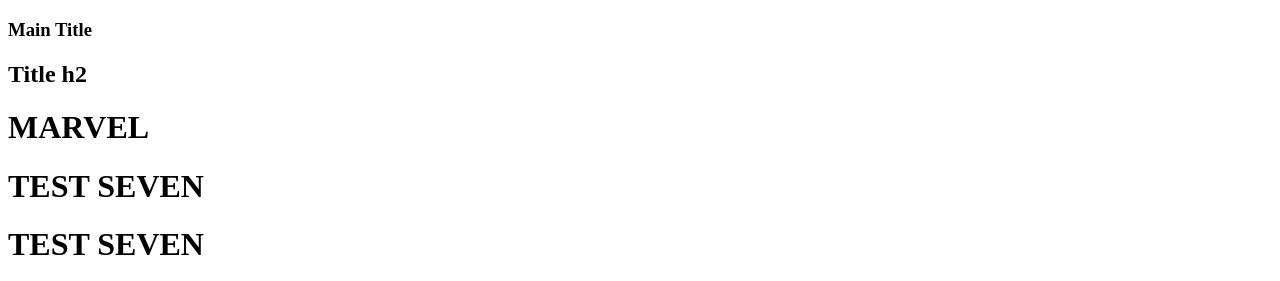
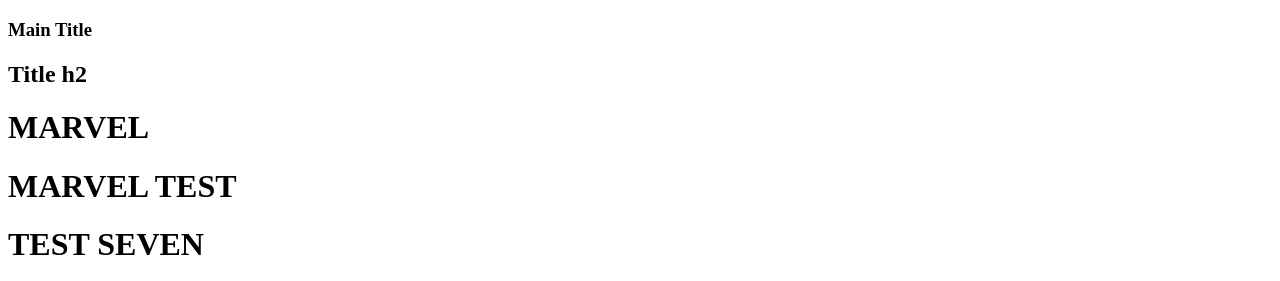
Before and after one commit to vfaconi/faconis, a plain HTML site: page index.html in a window 1280 px wide. Shown: the top 281 px of the page. Drawn offline with Linux system fonts and the light colour scheme.

Commit message:
new changes

```diff
--- a/index.html
+++ b/index.html
@@ -10,6 +10,7 @@
         <h3>Main Title</h3>
         <h2>Title h2</h2>
         <h1>MARVEL</h1>
+        <h1>MARVEL TEST</h1>
         <h1>TEST SEVEN</h1> <h1>TEST SEVEN</h1>
         <p>new text</p>
         <p>new text</p>
```
